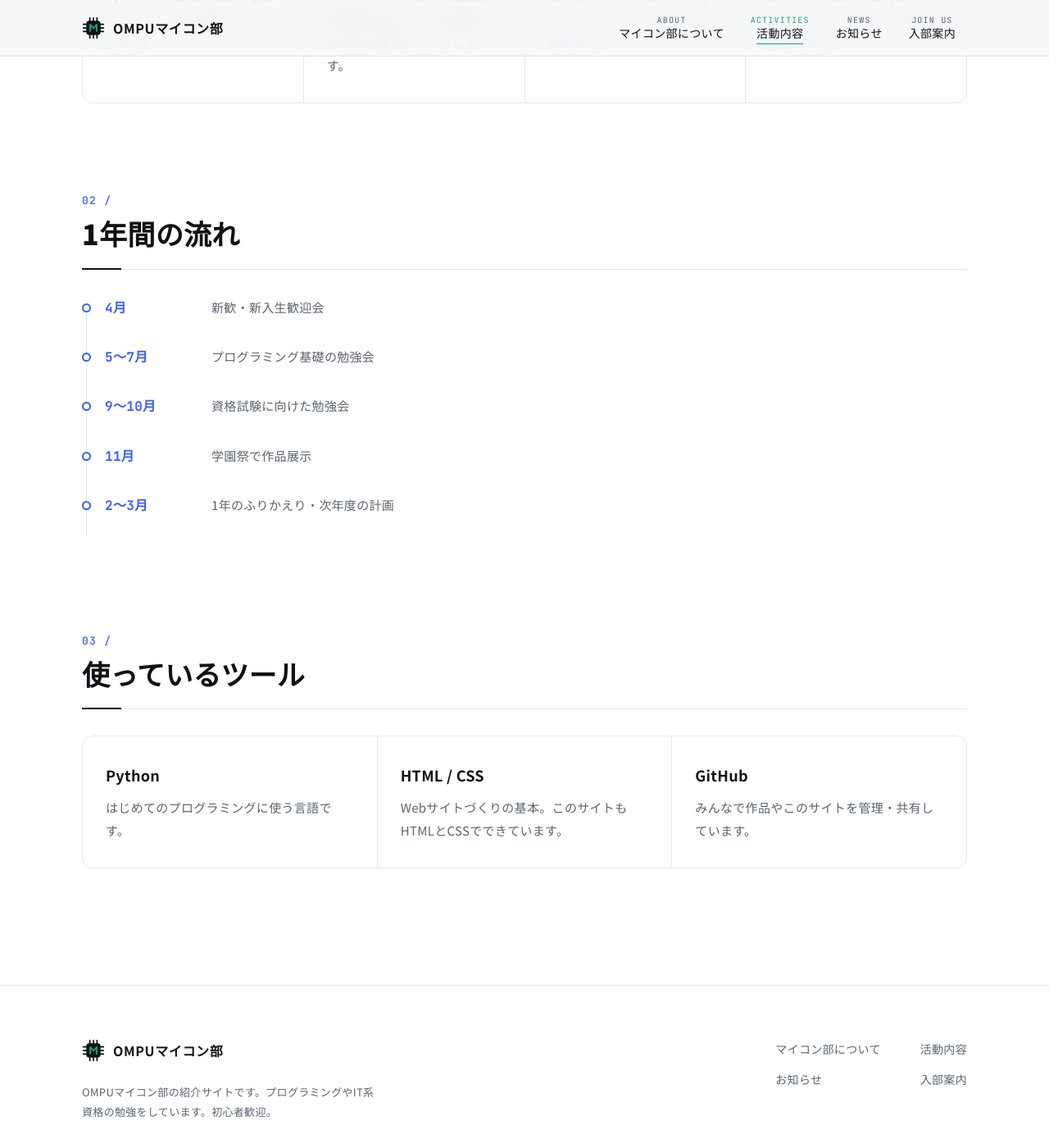
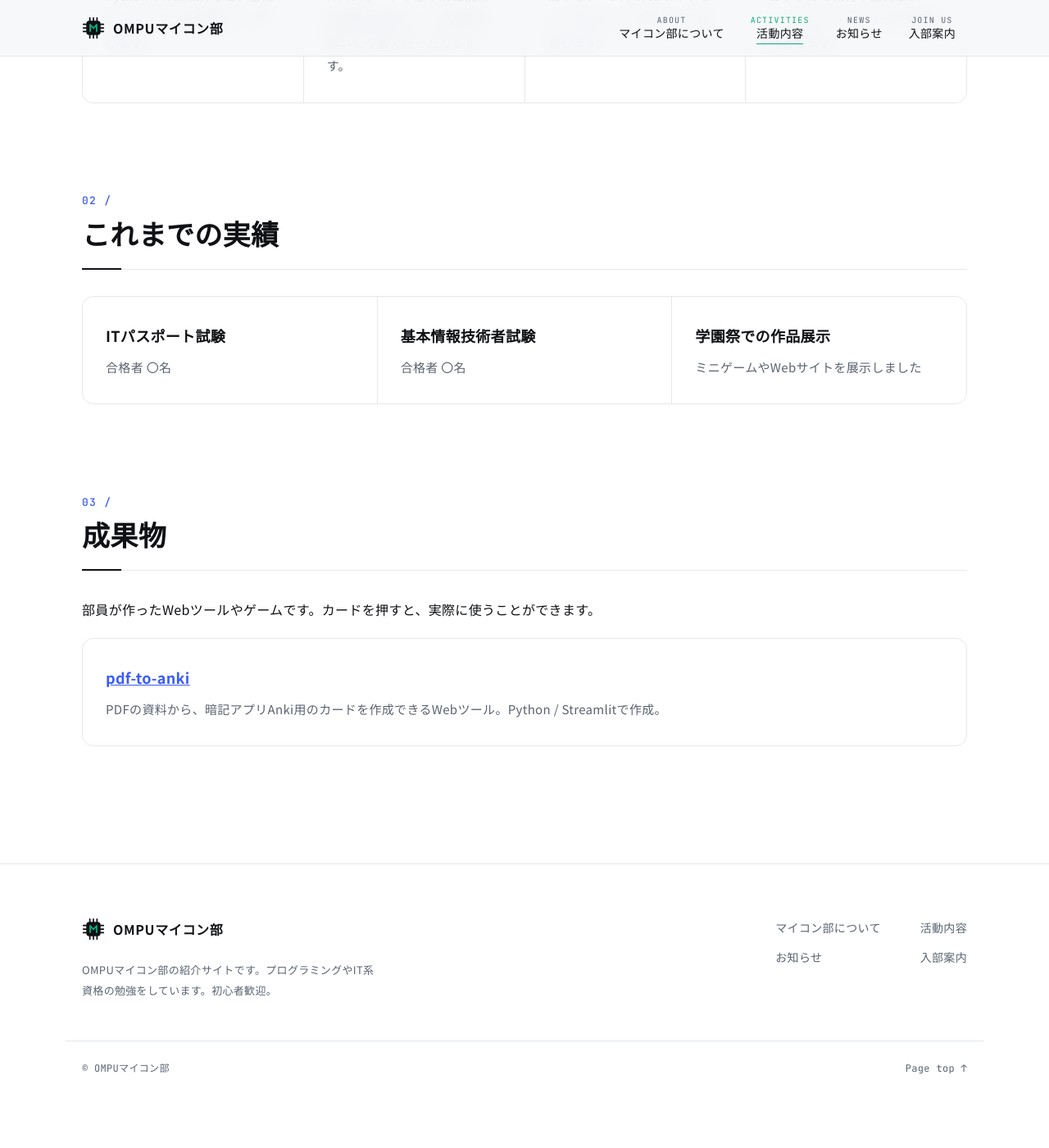
Before and after one commit to ompu-maikon/ompu-maikon.github.io, a Jekyll site: the page built from activities.md, in a window 1280 px wide and 1400 px high, scrolled down 807 px. Shown: the whole window at 82% size. Built offline with Jekyll 4.4.1, drawn with Linux system fonts in a browser that asks for light colours; after the commit the page ends 2150 px from its top, so only the background shows below that.

Commit message:
Add files via upload

```diff
--- a/_config.yml
+++ b/_config.yml
@@ -25,12 +25,12 @@ nav:
     title: マイコン部について
     label: About
     url: /about/
-    desc: どんなクラブか、活動日や場所、これまでの実績を紹介します。
+    desc: どんなクラブか、活動日や場所を紹介します。
   - id: activities
     title: 活動内容
     label: Activities
     url: /activities/
-    desc: 勉強会や資格対策、作品づくりなど、普段の活動と1年間の流れ。
+    desc: 普段の活動、これまでの実績、部員が作ったWebツールなどの成果物。
   - id: news
     title: お知らせ
     label: News
--- a/activities.md
+++ b/activities.md
@@ -14,16 +14,14 @@ lead: 勉強会、資格対策、作品づくり。学んだことを形にし
 - **作品づくり** 簡単なゲームやWebサイトなど、学んだことを形にして発表します。
 - **情報交換** おすすめの教材や便利なツール、ITのニュースなどを気軽に共有します。
 
-## 1年間の流れ {#year}
+## これまでの実績 {#results}
 
-- **4月** 新歓・新入生歓迎会
-- **5〜7月** プログラミング基礎の勉強会
-- **9〜10月** 資格試験に向けた勉強会
-- **11月** 学園祭で作品展示
-- **2〜3月** 1年のふりかえり・次年度の計画
+- **ITパスポート試験** 合格者 〇名
+- **基本情報技術者試験** 合格者 〇名
+- **学園祭での作品展示** ミニゲームやWebサイトを展示しました
 
-## 使っているツール {#tools}
+## 成果物 {#works}
 
-- **Python** はじめてのプログラミングに使う言語です。
-- **HTML / CSS** Webサイトづくりの基本。このサイトもHTMLとCSSでできています。
-- **GitHub** みんなで作品やこのサイトを管理・共有しています。
+部員が作ったWebツールやゲームです。カードを押すと、実際に使うことができます。
+
+- **[pdf-to-anki](https://pdf-to-anki-9x6wttcjmicpxgs77gdwiw.streamlit.app)** PDFの資料から、暗記アプリAnki用のカードを作成できるWebツール。Python / Streamlitで作成。
```
Also changed, not shown: about.md (+0 -12 lines).
